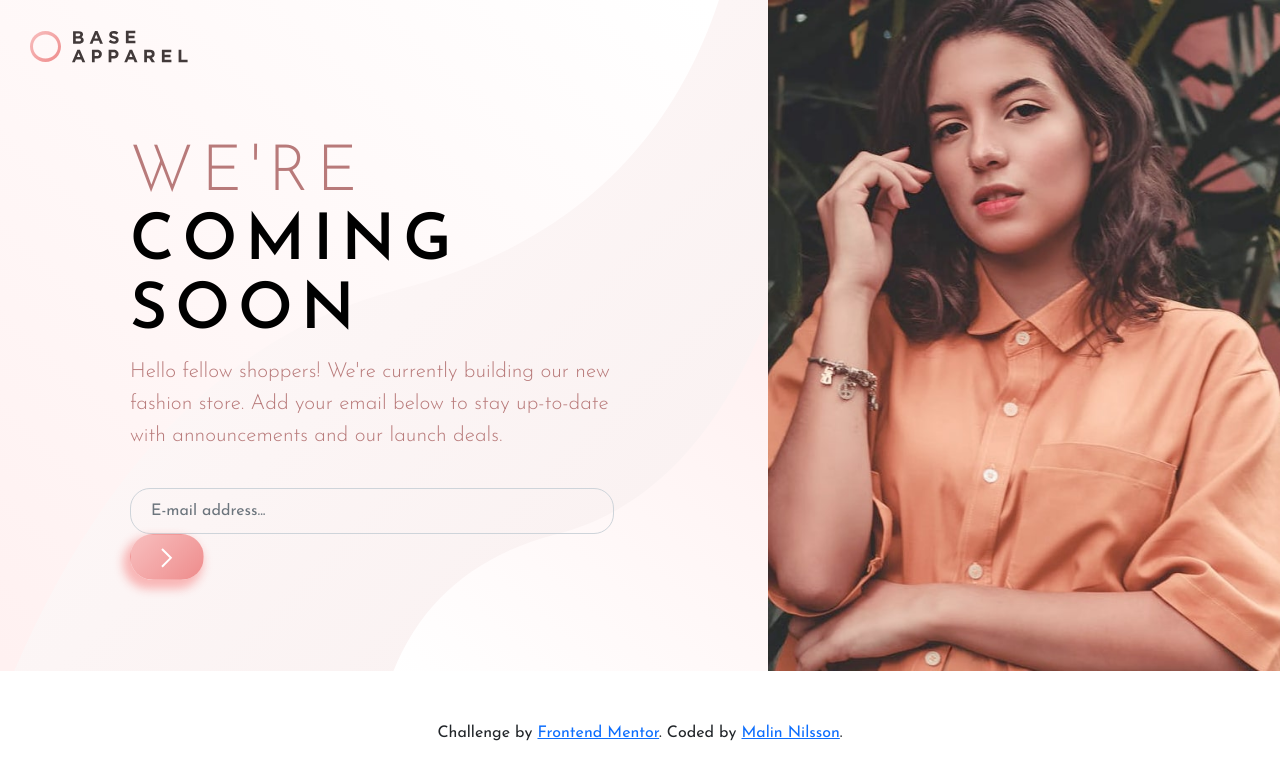
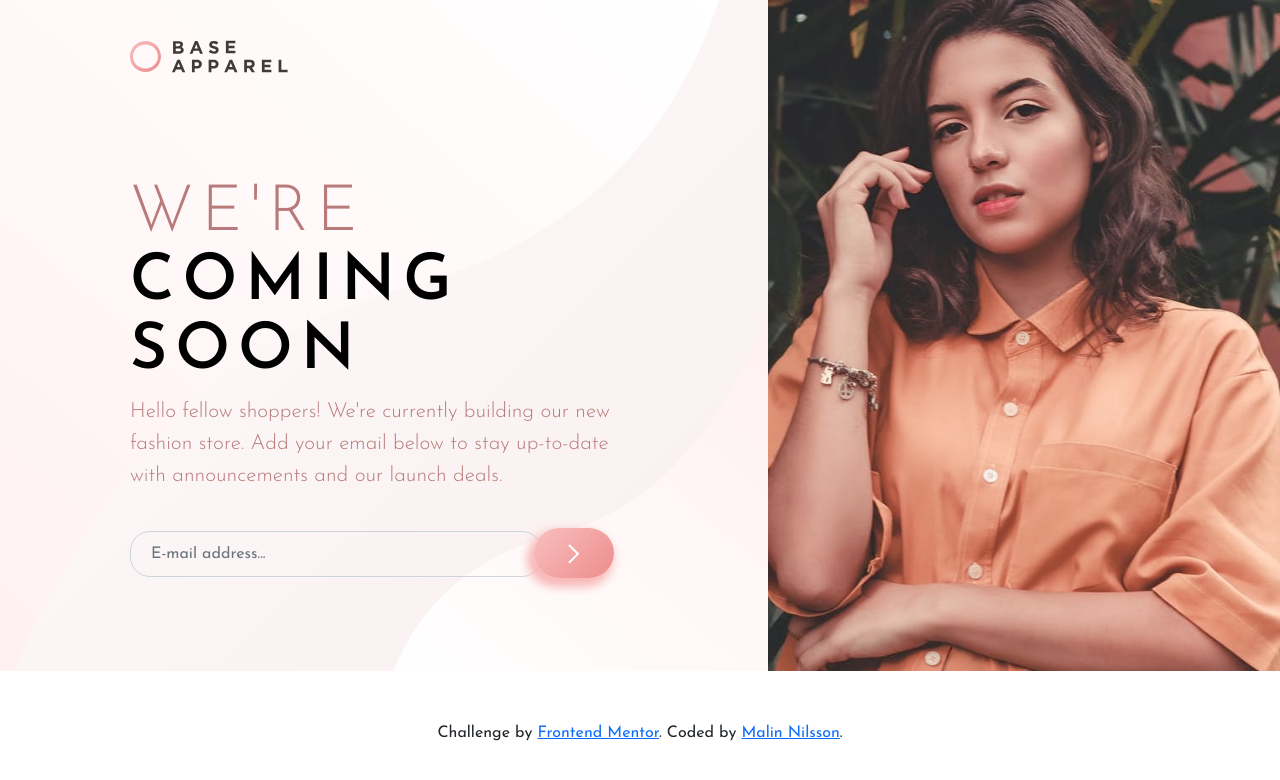
Before and after one commit to malin-nilsson/BaseApparel-LandingPage, a website: page index.html in a window 1280 px wide. Drawn offline with nearby package versions, Linux system fonts and the light colour scheme.

Commit message:
Added absolute position to button

```diff
--- a/scss/form.scss
+++ b/scss/form.scss
@@ -23,6 +23,7 @@ form {
         width: 90%;
         border-radius: 30px;
         border: 1px solid variables.$desaturated-red;
+        margin-top: 2px;
 
         &:focus {
             outline: none;
@@ -37,9 +38,13 @@ form {
     }
 
     .btn {
+        border: none;
         display: inline;
+        position: absolute;
+        right: 0;
+        top: 20px;
         cursor: pointer;
-        padding: 9px 33px;
+        padding: 11px 33px;
         border-radius: 30px;
         background: linear-gradient(135deg, hsl(0, 80%, 86%), hsl(0, 74%, 74%));
         opacity: 1;
--- a/scss/mediaqueries.scss
+++ b/scss/mediaqueries.scss
@@ -40,13 +40,22 @@
         width: 45%;
     }
 
-  form .form-control {
-      width: 90%;
-  }
-  form .btn {
-      padding: 5px 25px;
-  }
+    form {
+        width: 90%;
 
+        input {
+            margin-top: 3px;
+        }
+
+        .form-control {
+            width: 85%;
+
+            .btn {
+                right: 20px;
+                padding: 12px 25px;
+            }
+        }
+    }
 }
 
 @media screen and (min-width: 1110px) {
@@ -56,13 +65,17 @@
         width: 100%;
     }
 
+    header {
+        padding: 40px 0px 0px 130px;
+    }
+
     .form-control {
         width: 70%;
         padding: 10px 20px;
     }
 
     form .btn {
-        padding: 10px 30px;
+        padding: 13px 34px;
     }
 
     .text-container {
@@ -80,7 +93,7 @@
         .title {
             font-size: 4rem;
             line-height: 4.3rem;
-            padding: 80px 0px 10px;
+            padding: 120px 0px 10px;
             margin: 0;
 
         }
```
Also changed, not shown: css/form.css, css/main.css, css/mediaqueries.css.
